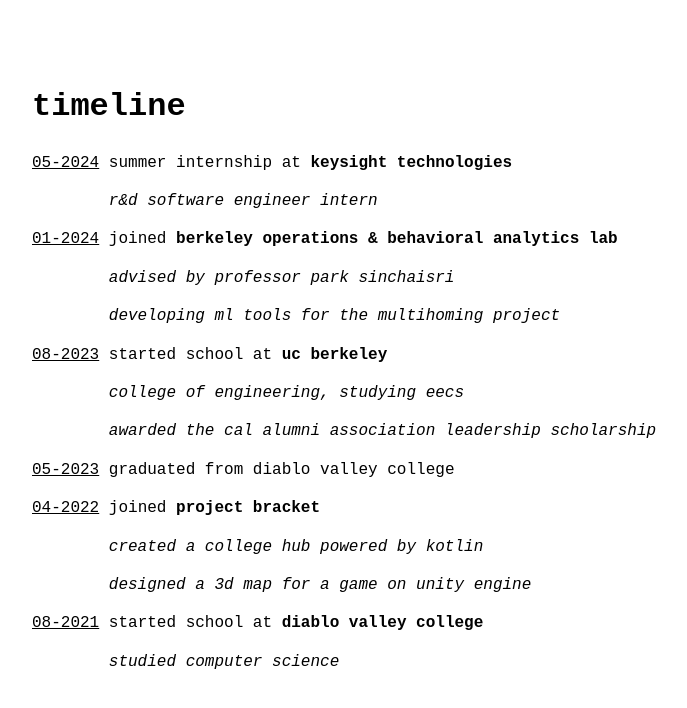
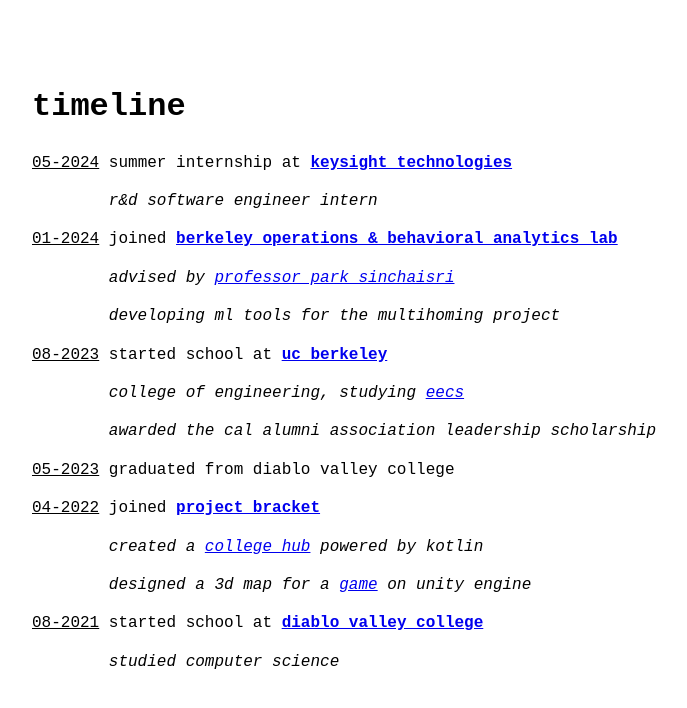
Before and after one commit to tyeoh9/tyeoh, a Jekyll site: the page built from timeline.md, in a window 1280 px wide. Shown: the top 708 px of the page, without its empty margins (288-975 px from the left). Built offline with Jekyll 4.4.1, drawn with Linux system fonts in a browser that asks for light colours; part of the change alters nothing that is shown.

```diff
--- a/timeline.md
+++ b/timeline.md
@@ -4,30 +4,30 @@ title: timeline
 permalink: /timeline/
 ---
 
-<ins>05-2024</ins> summer internship at **keysight technologies**
+<ins>05-2024</ins> summer internship at [**keysight technologies**](http://www.keysight.com/)
 
 &nbsp;&nbsp;&nbsp;&nbsp;&nbsp;&nbsp;&nbsp;&nbsp;*r&d software engineer intern*
 
-<ins>01-2024</ins> joined **berkeley operations & behavioral analytics lab**
+<ins>01-2024</ins> joined [**berkeley operations & behavioral analytics lab**](https://parksinchaisri.github.io/#home)
 
-&nbsp;&nbsp;&nbsp;&nbsp;&nbsp;&nbsp;&nbsp;&nbsp;*advised by professor park sinchaisri*
+&nbsp;&nbsp;&nbsp;&nbsp;&nbsp;&nbsp;&nbsp;&nbsp;*advised by [professor park sinchaisri](https://haas.berkeley.edu/faculty/park-sinchaisri/)*
 
 &nbsp;&nbsp;&nbsp;&nbsp;&nbsp;&nbsp;&nbsp;&nbsp;*developing ml tools for the multihoming project*
 
-<ins>08-2023</ins> started school at **uc berkeley**
+<ins>08-2023</ins> started school at [**uc berkeley**](https://www.berkeley.edu/)
 
-&nbsp;&nbsp;&nbsp;&nbsp;&nbsp;&nbsp;&nbsp;&nbsp;*college of engineering, studying eecs*
+&nbsp;&nbsp;&nbsp;&nbsp;&nbsp;&nbsp;&nbsp;&nbsp;*college of engineering, studying [eecs](https://eecs.berkeley.edu/)*
 
 &nbsp;&nbsp;&nbsp;&nbsp;&nbsp;&nbsp;&nbsp;&nbsp;*awarded the cal alumni association leadership scholarship*
 
 <ins>05-2023</ins> graduated from diablo valley college
 
-<ins>04-2022</ins> joined **project bracket**
+<ins>04-2022</ins> joined [**project bracket**](https://projectbracket.webflow.io/)
 
-&nbsp;&nbsp;&nbsp;&nbsp;&nbsp;&nbsp;&nbsp;&nbsp;*created a college hub powered by kotlin*
+&nbsp;&nbsp;&nbsp;&nbsp;&nbsp;&nbsp;&nbsp;&nbsp;*created a [college hub](https://github.com/Snack0verlow/4CDLive) powered by kotlin*
 
-&nbsp;&nbsp;&nbsp;&nbsp;&nbsp;&nbsp;&nbsp;&nbsp;*designed a 3d map for a game on unity engine*
+&nbsp;&nbsp;&nbsp;&nbsp;&nbsp;&nbsp;&nbsp;&nbsp;*designed a 3d map for a [game](https://github.com/BrianStormDev/Dont-Lie) on unity engine*
 
-<ins>08-2021</ins> started school at **diablo valley college**
+<ins>08-2021</ins> started school at [**diablo valley college**](https://www.dvc.edu/)
 
 &nbsp;&nbsp;&nbsp;&nbsp;&nbsp;&nbsp;&nbsp;&nbsp;*studied computer science*
```
